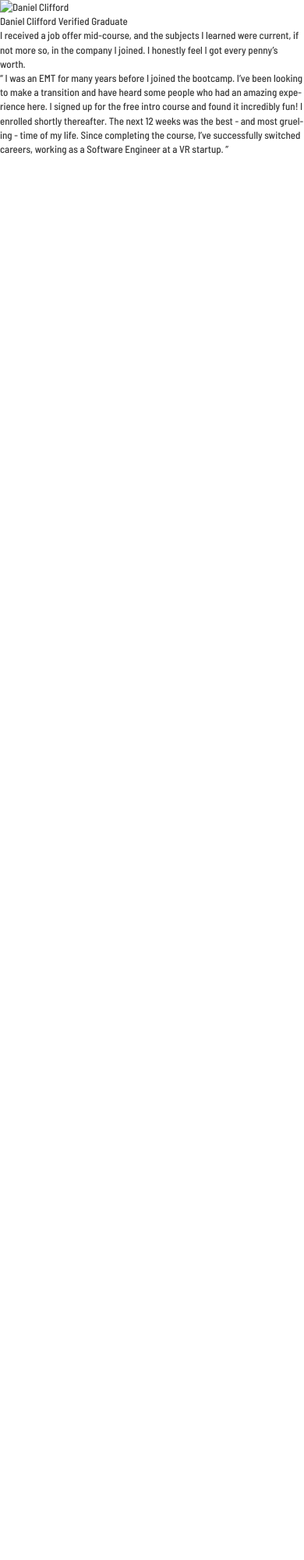
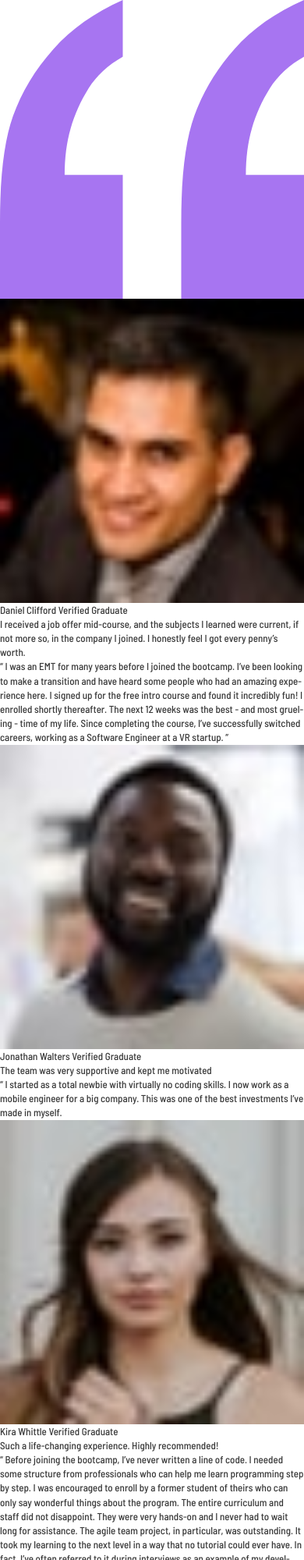
Before and after one commit to 3eze3/Testimonials-Grid, a plain HTML site: page index.html in a window 390 px wide. Shown: the top 2000 px of the page at 78% size. Before the commit the page ends 844 px from the top, so only its background shows below. Drawn offline with Linux system fonts and the light colour scheme.

Commit message:
Add the index.html file

```diff
--- a/index.html
+++ b/index.html
@@ -21,60 +21,144 @@
   <body>
     <main class="wrapper">
       <article
-        class="wrapper__testimonials wrapper__testimonials--Daniel testimonials">
-        <header class="testimonials__person">
+        class="wrapper__testimonials wrapper__testimonials--daniel testimonials">
+        <div class="testimonials__quota">
+          <img src="images/bg-pattern-quotation.svg" alt="Quotation" />
+        </div>
+        <header class="testimonials__person person">
           <div class="person__image">
-            <img src="mages/image-daniel.jpg" alt="Daniel Clifford" />
+            <img src="images/image-daniel.jpg" alt="Daniel Clifford" />
           </div>
           <div class="person__information">
-            <span class="person__name">Daniel Clifford</span>
-            <span class="person__valid">Verified Graduate</span>
+            <span class="person__description person__description--name"
+              >Daniel Clifford</span
+            >
+            <span class="person__description person__description--verify"
+              >Verified Graduate</span
+            >
           </div>
         </header>
-        <div class="testimonials__topic">
-          <div class="topic__wrapper">
         <h2 class="topic__title">
           I received a job offer mid-course, and the subjects I learned were
-              current, if not more so, in the company I joined. I honestly feel
-              I got every penny’s worth.
+          current, if not more so, in the company I joined. I honestly feel I
+          got every penny’s worth.
         </h2>
         <p class="topic__description">
-              “ I was an EMT for many years before I joined the bootcamp. I’ve
-              been looking to make a transition and have heard some people who
-              had an amazing experience here. I signed up for the free intro
-              course and found it incredibly fun! I enrolled shortly thereafter.
-              The next 12 weeks was the best - and most grueling - time of my
-              life. Since completing the course, I’ve successfully switched
-              careers, working as a Software Engineer at a VR startup. ”
+          “ I was an EMT for many years before I joined the bootcamp. I’ve been
+          looking to make a transition and have heard some people who had an
+          amazing experience here. I signed up for the free intro course and
+          found it incredibly fun! I enrolled shortly thereafter. The next 12
+          weeks was the best - and most grueling - time of my life. Since
+          completing the course, I’ve successfully switched careers, working as
+          a Software Engineer at a VR startup. ”
         </p>
+      </article>
+
+      <article
+        class="wrapper__testimonials wrapper__testimonials--jonathan testimonials">
+        <header class="testimonials__person person">
+          <div class="person__image">
+            <img src="images/image-jonathan.jpg" alt="Jonathan Walters" />
           </div>
+          <div class="person__information">
+            <span class="person__description person__description--name"
+              >Jonathan Walters</span
+            >
+            <span class="person__description person__description--verify"
+              >Verified Graduate</span
+            >
           </div>
+        </header>
+        <h2 class="topic__title">
+          The team was very supportive and kept me motivated
+        </h2>
+        <p class="topic__description">
+          “ I started as a total newbie with virtually no coding skills. I now
+          work as a mobile engineer for a big company. This was one of the best
+          investments I’ve made in myself.
+        </p>
+      </article>
+
+      <article
+        class="wrapper__testimonials wrapper__testimonials--kira testimonials">
+        <header class="testimonials__person person">
+          <div class="person__image">
+            <img src="images/image-kira.jpg" alt="Kira Whittle" />
+          </div>
+          <div class="person__information">
+            <span class="person__description person__description--girls"
+              >Kira Whittle
+            </span>
+            <span class="person__description--verify">Verified Graduate</span>
+          </div>
+        </header>
+        <h2 class="topic__title topic__title--girls">
+          Such a life-changing experience. Highly recommended!
+        </h2>
+        <p class="topic__description topic__description--girls">
+          “ Before joining the bootcamp, I’ve never written a line of code. I
+          needed some structure from professionals who can help me learn
+          programming step by step. I was encouraged to enroll by a former
+          student of theirs who can only say wonderful things about the program.
+          The entire curriculum and staff did not disappoint. They were very
+          hands-on and I never had to wait long for assistance. The agile team
+          project, in particular, was outstanding. It took my learning to the
+          next level in a way that no tutorial could ever have. In fact, I’ve
+          often referred to it during interviews as an example of my developent
+          experience. It certainly helped me land a job as a full-stack
+          developer after receiving multiple offers. 100% recommend! ”
+        </p>
+      </article>
+      <article
+        class="wrapper__testimonials wrapper__testimonials--jeanette testimonials">
+        <header class="testimonials__person person">
+          <div class="person__image">
+            <img src="images/image-jeanette.jpg" alt="Jeanette Harmon" />
+          </div>
+          <div class="person__information">
+            <span class="person__description person__description--girls"
+              >Jeanette Harmon</span
+            >
+            <span class="person__description--verify">Verified Graduate</span>
+          </div>
+        </header>
+        <h2 class="topic__title topic__title--girls">
+          An overall wonderful and rewarding experience
+        </h2>
+        <p class="topic__description topic__description--girls">
+          “ Thank you for the wonderful experience! I now have a job I really
+          enjoy, and make a good living while doing something I love. ”
+        </p>
+      </article>
+      <article
+        class="wrapper__testimonials wrapper__testimonials--patrick testimonials">
+        <header class="testimonials__person person">
+          <div class="person__image">
+            <img src="images/image-patrick.jpg" alt="Patrick Abrams" />
+          </div>
+          <div class="person__information">
+            <span class="person__description person__description--name"
+              >Patrick Abrams
+            </span>
+            <span class="person__description person__description--verify"
+              >Verified Graduate</span
+            >
+          </div>
+        </header>
+        <h2 class="topic__title">
+          Awesome teaching support from TAs who did the bootcamp themselves.
+          Getting guidance from them and learning from their experiences was
+          easy.
+        </h2>
+        <p class="topic__description">
+          “ The staff seem genuinely concerned about my progress which I find
+          really refreshing. The program gave me the confidence necessary to be
+          able to go out in the world and present myself as a capable junior
+          developer. The standard is above the rest. You will get the personal
+          attention you need from an incredible community of smart and amazing
+          people.”
+        </p>
       </article>
     </main>
   </body>
-  <!-- Jonathan Walters Verified -->
-  <!-- Graduate The team was very supportive and kept me motivated “ I started as a -->
-  <!-- total newbie with virtually no coding skills. I now work as a mobile -->
-  <!-- engineer for a big company. This was one of the best investments I’ve made -->
-  <!-- in myself. ” Jeanette Harmon Verified Graduate An overall wonderful and -->
-  <!-- rewarding experience “ Thank you for the wonderful experience! I now have a -->
-  <!-- job I really enjoy, and make a good living while doing something I love. ” -->
-  <!-- Patrick Abrams Verified Graduate Awesome teaching support from TAs who did -->
-  <!-- the bootcamp themselves. Getting guidance from them and learning from their -->
-  <!-- experiences was easy. “ The staff seem genuinely concerned about my progress -->
-  <!-- which I find really refreshing. The program gave me the confidence necessary -->
-  <!-- to be able to go out in the world and present myself as a capable junior -->
-  <!-- developer. The standard is above the rest. You will get the personal -->
-  <!-- attention you need from an incredible community of smart and amazing people. -->
-  <!-- ” Kira Whittle Verified Graduate Such a life-changing experience. Highly -->
-  <!-- recommended! “ Before joining the bootcamp, I’ve never written a line of -->
-  <!-- code. I needed some structure from professionals who can help me learn -->
-  <!-- programming step by step. I was encouraged to enroll by a former student of -->
-  <!-- theirs who can only say wonderful things about the program. The entire -->
-  <!-- curriculum and staff did not disappoint. They were very hands-on and I never -->
-  <!-- had to wait long for assistance. The agile team project, in particular, was -->
-  <!-- outstanding. It took my learning to the next level in a way that no tutorial -->
-  <!-- could ever have. In fact, I’ve often referred to it during interviews as an -->
-  <!-- example of my developent experience. It certainly helped me land a job as a -->
-  <!-- full-stack developer after receiving multiple offers. 100% recommend! ” -->
 </html>
```
Lines whose indentation alone changed are shown as unchanged.
